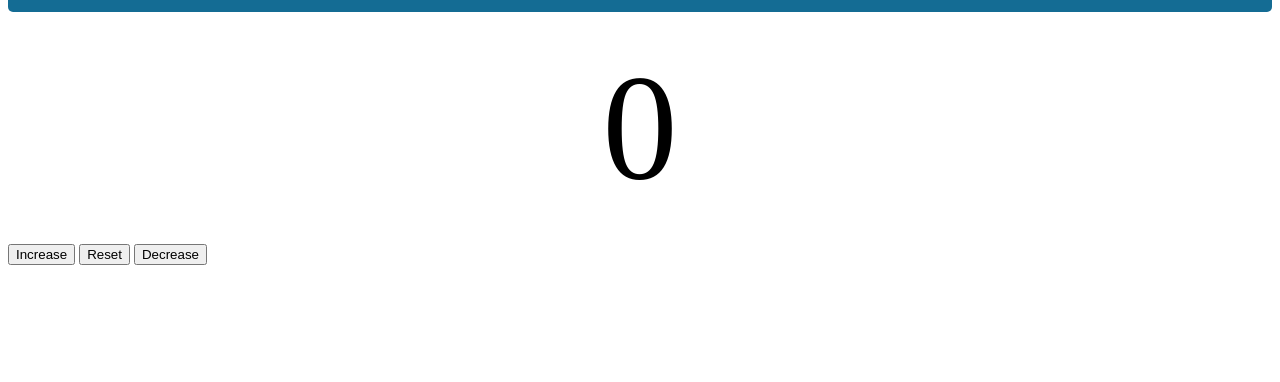
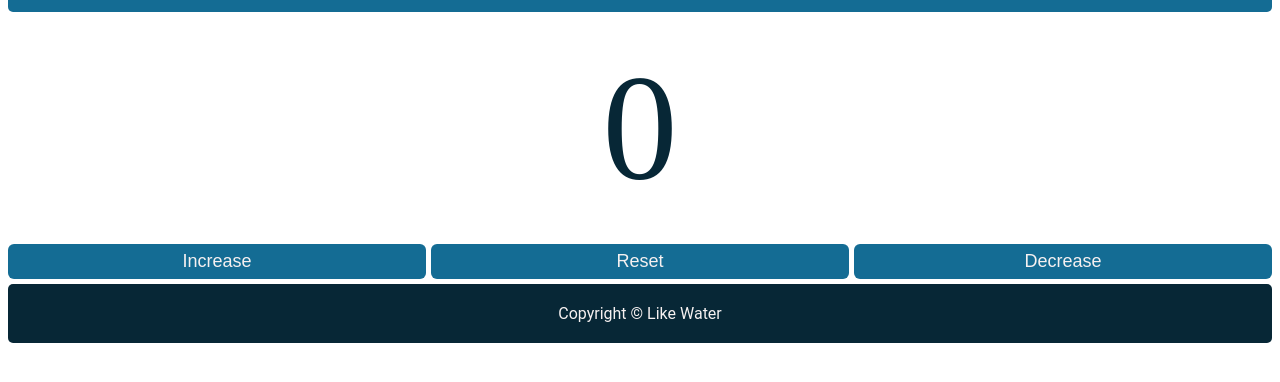
Before and after one commit to JD-R0driguez/simple-click-counter, a plain HTML site: page index.html in a window 1280 px wide. Shown: the part 56-438 px from the top of the page. Drawn offline with Linux system fonts and the light colour scheme.

Commit message:
Update styles

```diff
--- a/index.html
+++ b/index.html
@@ -15,11 +15,11 @@
         <div id="counter">0</div>
     </div>
     <div class="buttonContainer">
-        <button id="increase">Increase</button>
-        <button id="reset">Reset</button>
-        <button id="decrease">Decrease</button>
+        <button class="button" id="increase">Increase</button>
+        <button class="button" id="reset">Reset</button>
+        <button class="button" id="decrease">Decrease</button>
     </div>
-
+    <div class="footer"> Copyright © Like Water</div>
 
 </body>
 </html>
--- a/styles.css
+++ b/styles.css
@@ -19,4 +19,35 @@
 #counter {
     font-size: 150px;
     padding: 30px;
+    color: #072736;
 }
+
+.buttonContainer {
+    display: flex;
+    gap: 5px;
+    margin-bottom: 5px;
+}
+
+.button {
+    flex:1;
+    height: 35px;
+    background-color: #146C94;
+    color: #F6F1F1;
+    border-radius: 6px;
+    font-size: 18px;
+    font-weight: 500;
+    border: none;
+    flex-shrink: 0;
+
+}
+
+.footer {
+    display: flex;
+    justify-content: center;
+    align-items: center;
+    font-family: 'Roboto', sans-serif;
+    background-color: #072736;
+    color: #F6F1F1;
+    border-radius: 5px;
+    padding: 20px;
+}
```
